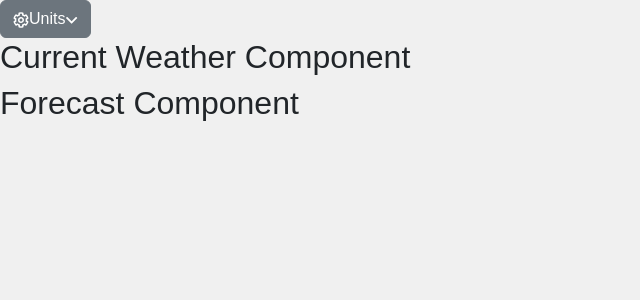
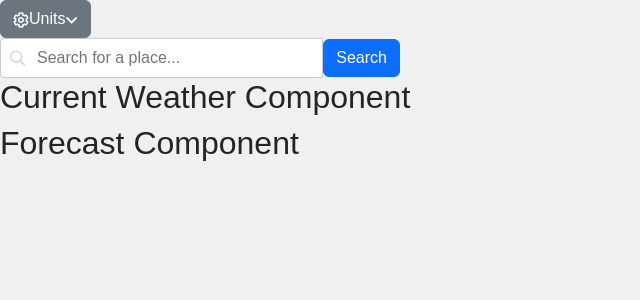
Before and after one commit to damelytineo/weather-app, a React (Create React App) app: page / in a window 1280 px wide. Shown: the top 300 px of the page, without its empty margins (0-640 px from the left). Built offline with nearby package versions, Linux system fonts and the light colour scheme.

Commit message:
implement SearchBar component

```diff
--- a/src/components/SearchBar.tsx
+++ b/src/components/SearchBar.tsx
@@ -1,9 +1,12 @@
 import React from 'react';
+import iconSearch from '../assets/images/icon-search.svg';
 
 function SearchBar() {
   return (
-    <div>
-      {/* Search bar implementation goes here */}
+    <div className="search-container">
+      <input type="text" placeholder="Search for a place..." className="search-input" />
+      <img src={iconSearch} alt="Search Icon" className="search-icon" />
+      <button className="btn btn-primary search-button" type="button">Search</button>
     </div>
   );
 }
--- a/src/styles/index.css
+++ b/src/styles/index.css
@@ -3,15 +3,6 @@ body {
   background-color: #f0f0f0;
   margin: 0;
   padding: 0;
-}
-
-.container {
-  max-width: 600px;
-  margin: 0 auto;
-  padding: 20px;
-  background-color: #fff;
-  border-radius: 5px;
-  box-shadow: 0 2px 5px rgba(0, 0, 0, 0.1);
 }
 
 h1 {
@@ -24,9 +15,41 @@ p {
   color: #666;
 }
 
+.container {
+  max-width: 600px;
+  margin: 0 auto;
+  padding: 20px;
+  background-color: #fff;
+  border-radius: 5px;
+  box-shadow: 0 2px 5px rgba(0, 0, 0, 0.1);
+}
+
 .dropdown-toggle::after {
   display: none;
 }
 
+.search-container {
+  position: relative;
+  display: flex;
+  align-items: center;
+  max-width: 400px;
+}
+
+.search-input {
+  flex: 1;
+  padding-left: 36px;
+  height: 40px;
+  border: 1px solid #ccc;
+  border-radius: 4px 0 0 4px;
+}
+
+.search-icon {
+  position: absolute;
+  left: 10px;
+  width: 16px;
+  height: 16px;
+  pointer-events: none;
+}
+
     /* .attribution { font-size: 11px; text-align: center; }
     .attribution a { color: hsl(228, 45%, 44%); } */
```
